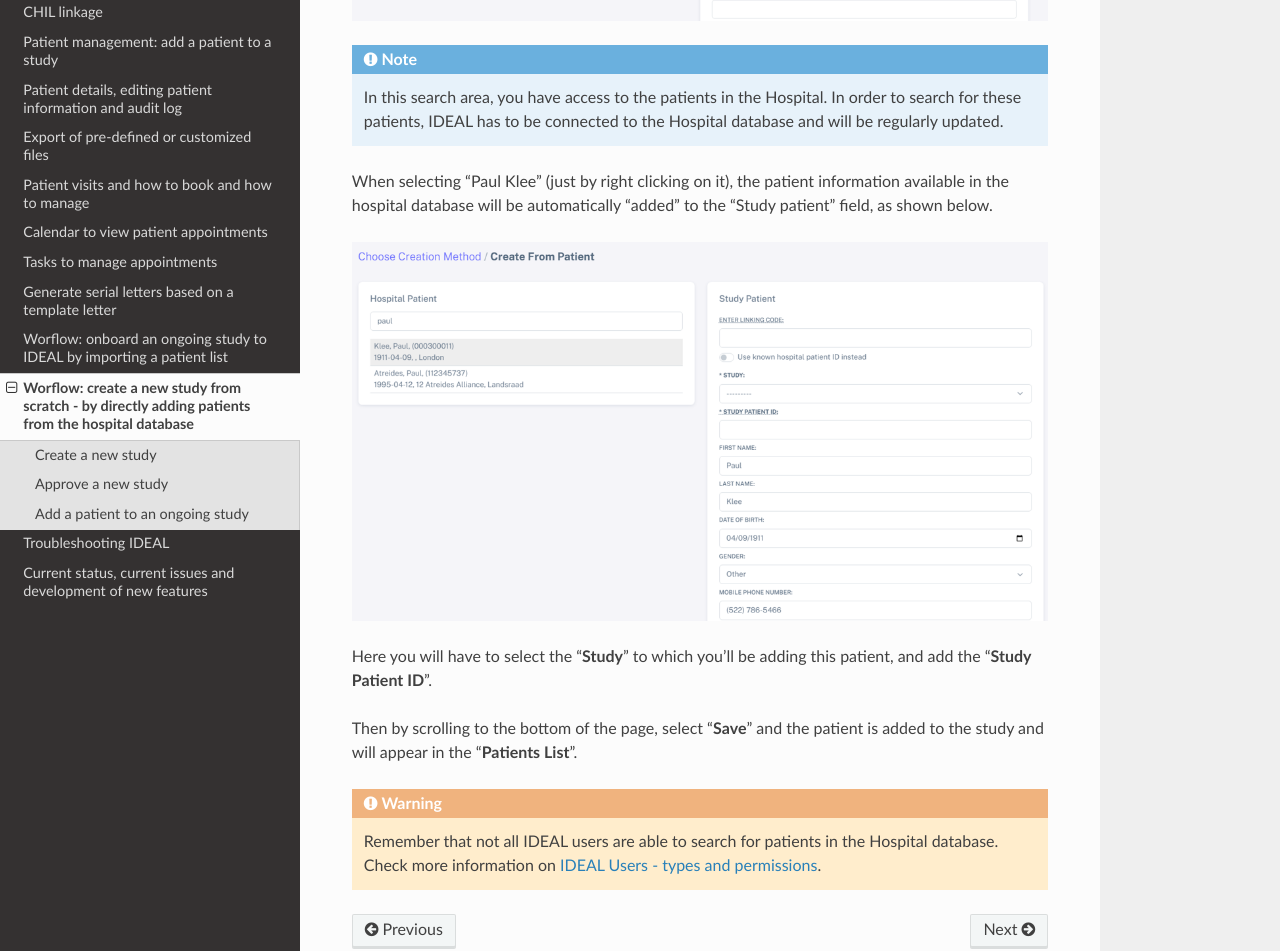
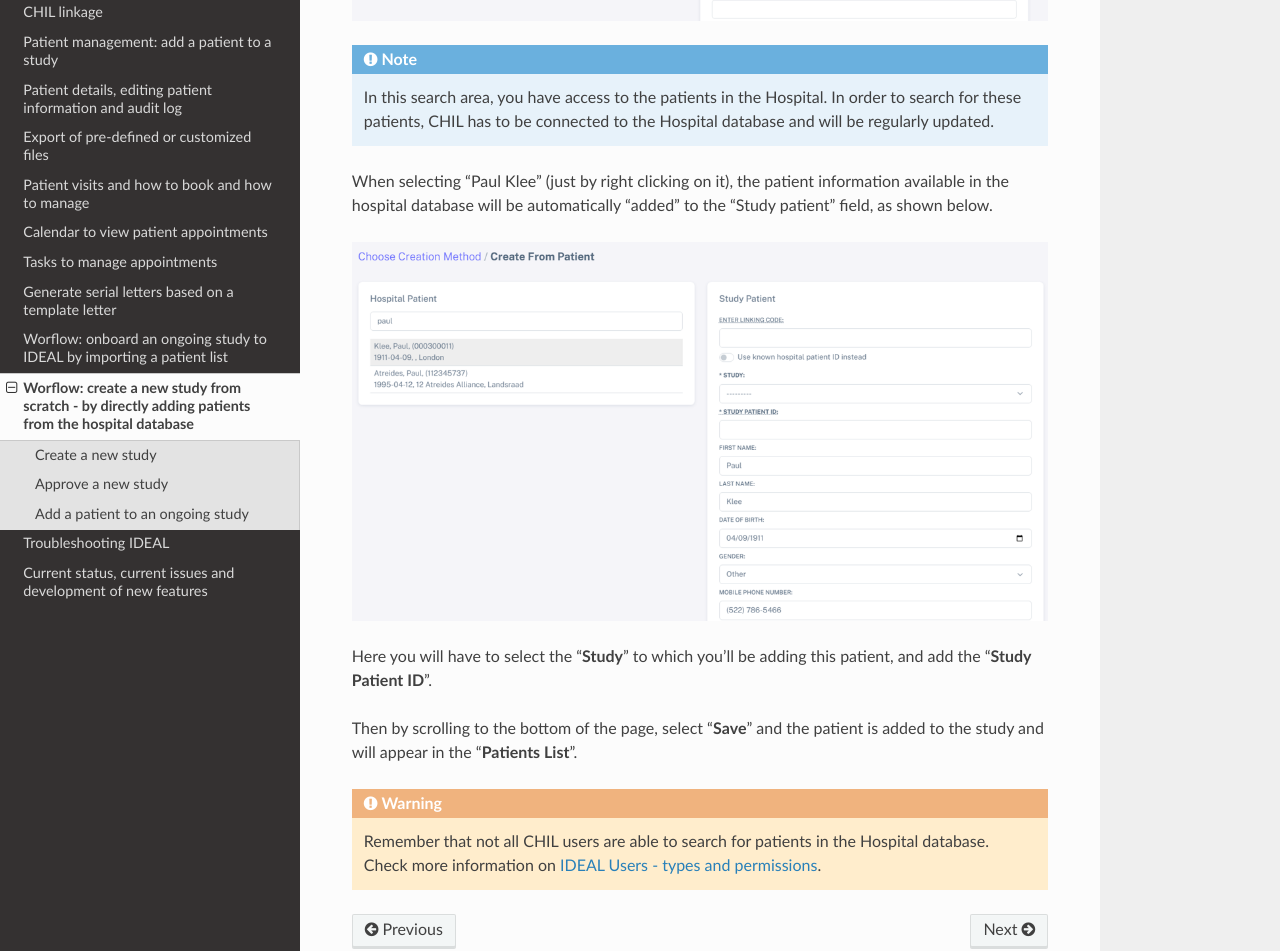
Before and after one commit to Nynuphar/IDEAL-doc, a Sphinx documentation site: the page built from docs/source/newstudyhospitaldb.rst, in a window 1280 px wide and 1400 px high, scrolled down 2887 px. Shown: the part 321-1272 px from the top of the window. Built offline with Sphinx 7.4.7 and the Read the Docs theme 3.1.0, drawn with Linux system fonts in a browser that asks for light colours; some of the changed text lies outside the part shown.

Commit message:
Update newstudyhospitaldb.rst

```diff
--- a/docs/source/newstudyhospitaldb.rst
+++ b/docs/source/newstudyhospitaldb.rst
@@ -48,7 +48,7 @@
 
 Click on the "**✓**" to approve the study. Your study is then approved.
 
-.. warning:: Only the IDEAL Superuser can approve the study. Until then, it is not possible to either import or add patients to the study.
+.. warning:: Only the CHIL Superuser can approve the study. Until then, it is not possible to either import or add patients to the study.
 
 Add a patient to an ongoing study
 **************************************
@@ -63,7 +63,7 @@
 
 .. image:: PKlee.png
 
-.. note:: In this search area, you have access to the patients in the Hospital. In order to search for these patients, IDEAL has to be connected to the Hospital database and will be regularly updated.
+.. note:: In this search area, you have access to the patients in the Hospital. In order to search for these patients, CHIL has to be connected to the Hospital database and will be regularly updated.
 
 
 When selecting "Paul Klee" (just by right clicking on it), the patient information available in the hospital database will be automatically "added" to the "Study patient" field, as shown below.
@@ -76,4 +76,4 @@
 
 Then by scrolling to the bottom of the page, select "**Save**" and the patient is added to the study and will appear in the "**Patients List**".
 
-.. warning:: Remember that not all IDEAL users are able to search for patients in the Hospital database. Check more information on :doc:`users`.
+.. warning:: Remember that not all CHIL users are able to search for patients in the Hospital database. Check more information on :doc:`users`.
```
